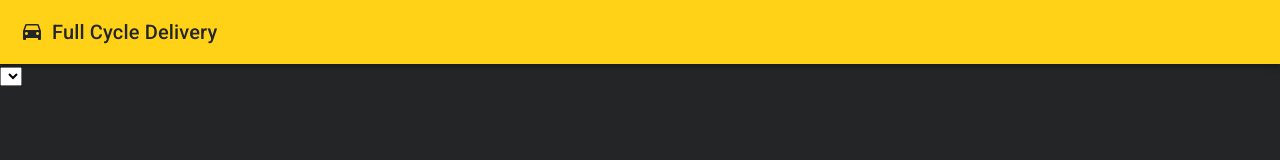
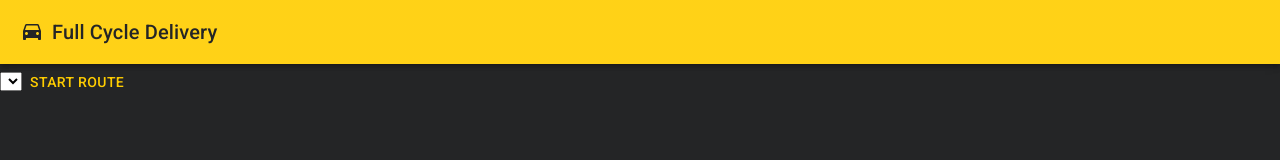
Before and after one commit to ADRIANOANIMUS/vehicle-monitoring, a React (Create React App) app in the folder reactjs/: page / in a window 1280 px wide. Shown: the top 160 px of the page. Built offline with nearby package versions, Linux system fonts and the light colour scheme.

Commit message:
Create Button of the Start Route

```diff
--- a/reactjs/src/App.tsx
+++ b/reactjs/src/App.tsx
@@ -1,4 +1,4 @@
-import { CssBaseline, Grid, MenuItem, ThemeProvider} from "@mui/material";
+import { Button, CssBaseline, Grid, MenuItem, ThemeProvider} from "@mui/material";
 import { Navbar } from "./components/Navbar";
 import theme from './theme';
 
@@ -13,9 +13,12 @@ function App() {
             <select>
               <MenuItem value="">
                 <em>Select one route</em>
-
+              </MenuItem>
+              <MenuItem value="">
+                Route 1
               </MenuItem>
             </select>
+            <Button type="submit">Start Route</Button>
           </form>
         </Grid>
         <Grid item xs={12} sm={9}></Grid>
```
